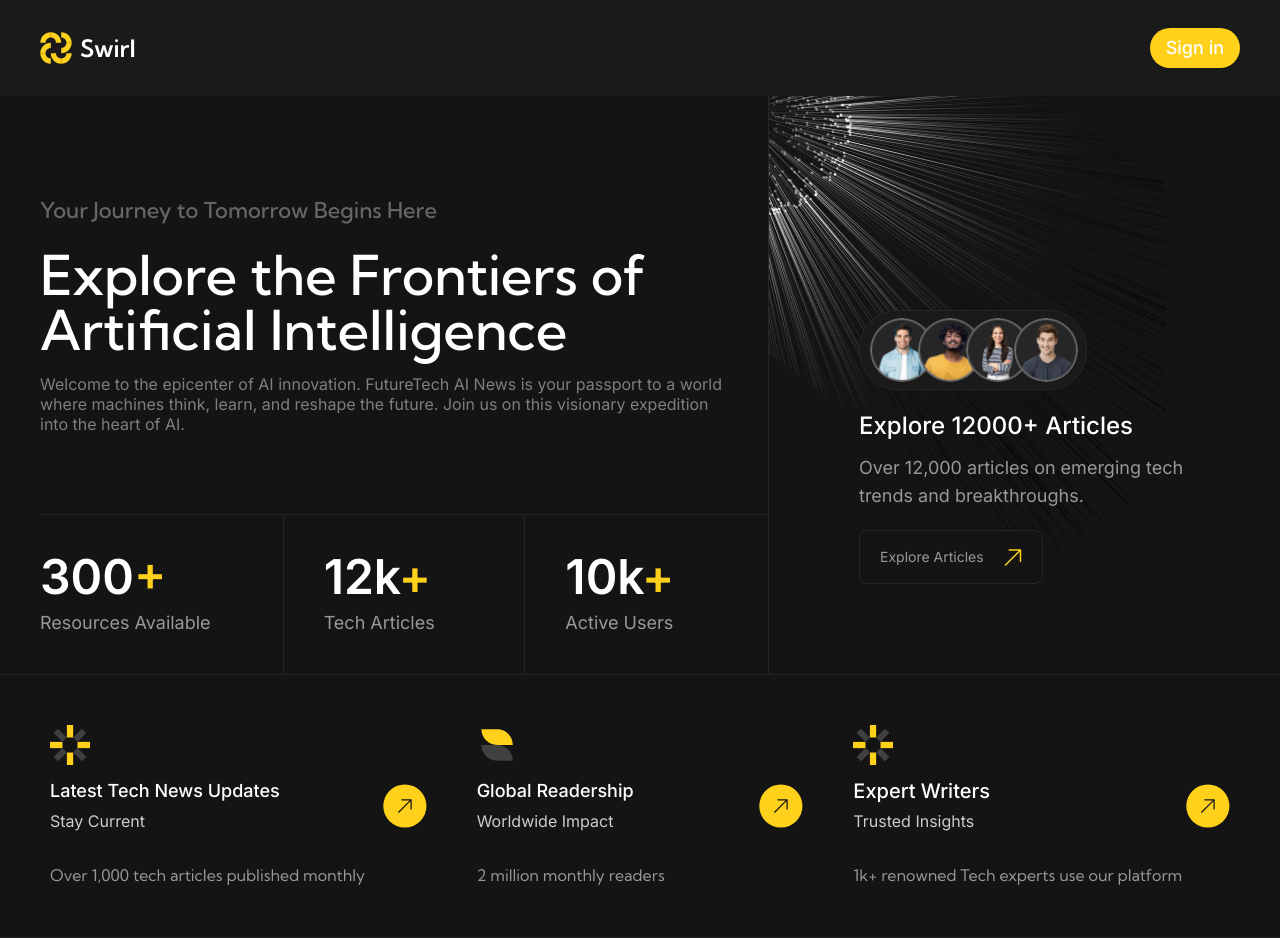
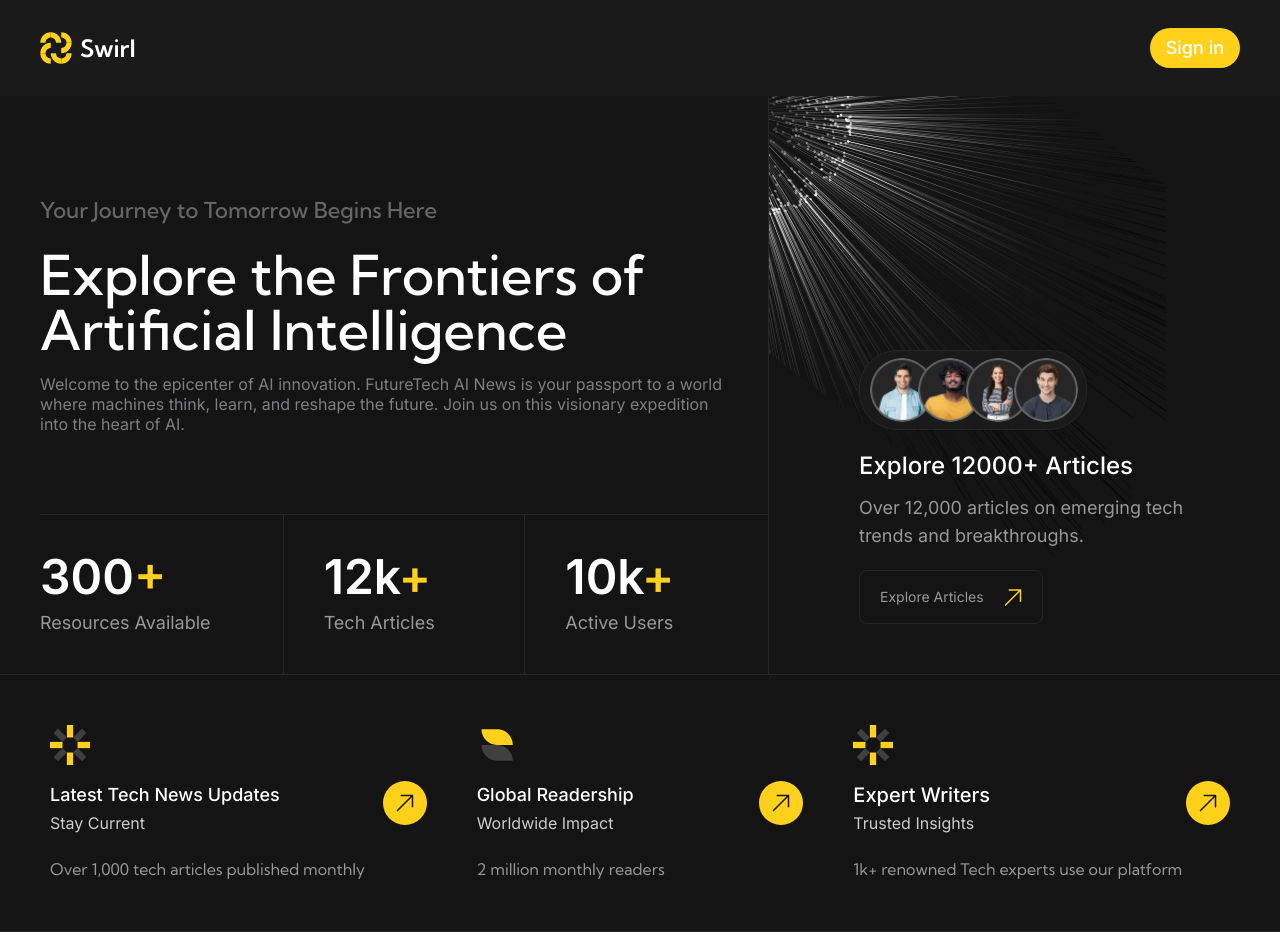
Before and after one commit to AbassKoyang/swirl, a React (Vite) app: page / in a window 1280 px wide. Built offline with nearby package versions, Linux system fonts and the light colour scheme.

Commit message:
completed HerofeatyresGrid

```diff
--- /dev/null
+++ b/src/components/ArrowLink.jsx
@@ -0,0 +1,12 @@
+import { Link } from "react-router-dom";
+import linkArrow from '../assets/linkarrow.svg'
+
+const ArrowLink = ({styles, location}) => {
+  return (
+    <Link to='/' aria-label={location} className={`size-[40px] lg:size-[44px] 2xl:size-[52px] bg-[#FFD11A] rounded-full flex items-center justify-center hover:opacity-90 transition-all duration-300 ease-in-out ${styles}`}>
+        <img src={linkArrow} alt="Arrow" className="size-[18px] lg:size-[18px] 2xl:size-[24px]" />
+    </Link>
+  )
+}
+
+export default ArrowLink;
--- a/src/components/Hero.jsx
+++ b/src/components/Hero.jsx
@@ -15,7 +15,7 @@ const Hero = () => {
         </div>
         <HeroStats />
       </div>
-      <div className="col-span-5 lg:col-span-2 self-start lg:self-stretch bg-transparent pt-[100px] pb-[40px] relative overflow-hidden flex flex-col items-start justify-end px-5 lg:pl-10 lg:pr-0 border-l border-l-[#262626]">
+      <div className="col-span-5 lg:col-span-2 self-start lg:self-stretch bg-transparent pt-[100px] relative overflow-hidden flex flex-col items-start justify-end px-5 lg:pl-10 lg:pr-0 border-l border-l-[#262626]">
         <img src={MoonEffect} alt="Moon effect" className="w-full lg:w-[80%] lg:h-[500px] absolute -top-2 -left-2 lg:-top-3 lg:-left-3" />
         <div className="p-[24px] lg:p-[50px] 2xl:p-[80px] z-20">
           <HeroAvatar />
--- a/src/components/HeroFeaturesGrid.jsx
+++ b/src/components/HeroFeaturesGrid.jsx
@@ -1,47 +1,40 @@
 import NewsUpdateIcon from '../assets/newsupdateicon.svg'
 import ExpertContributorsIcon from '../assets/newsupdateicon.svg'
 import GlobalReadershipIcon from '../assets/globalleadershipicon.svg'
-import ArrowButtonIcon from '../assets/Button.svg'
-import { Link } from 'react-router-dom'
+import ArrowLink from './ArrowLink'
 
 const HeroFeaturesGrid = () => {
   return (
-    <div className="w-full grid grid-cols-3 py-[50px] border-y border-y-[#262626]">
-        <div className="col-span-1 flex items-center justify-between lg:pl-[50px] 2xl:pl-20">
+    <div className="w-full grid grid-cols-3 border-y border-y-[#262626] px-5 lg:px-0">
+        <div className="col-span-3 lg:col-span-1 flex items-center justify-between py-[30px] lg:py-[50px] lg:pl-[50px] 2xl:pr-20 border-y border-y-[#262626] lg:border-0">
             <div className="">
                 <img src={NewsUpdateIcon} alt="News Update Icon" className='lg:size-[40px] 2xl:size-[50px]' />
-                <p className='font-medium font-inter lg:text-lg 2xl:text-xl text-white mt-3'>Latest Tech News Updates</p>
-                <p className='font-normal font-inter text-[#CCCCCC] lg:text-[16px] 2xl:text-lg mt-1'>Stay Current</p>
-                <p className='font-regular font-kumbh text-[#98989A] lg:text-[16px] 2xl:text-xl mt-[30px]'>Over 1,000 tech articles published monthly</p>
+                <p className='font-medium font-inter text-[16px] lg:text-lg 2xl:text-xl text-white mt-4'>Latest Tech News Updates</p>
+                <p className='font-normal font-inter text-sm text-[#CCCCCC] lg:text-[16px] 2xl:text-lg mt-1'>Stay Current</p>
+                <p className='font-regular font-kumbh text-[16px] text-[#98989A] lg:text-[16px] 2xl:text-xl mt-6 2xl:mt-[30px]'>Over 1,000 tech articles published monthly</p>
             </div>
 
-            <Link className='flex items-center justify-center'>
-                <img src={ArrowButtonIcon} alt="Link to Latest news page" className='lg:size-[44px] 2xl:size-[52px]' />
-            </Link>
+            <ArrowLink location='Link to articles' />
         </div>
-        <div className="col-span-1 flex items-center justify-between lg:px-[50px] 2xl:px-20">
+        <div className="col-span-3 lg:col-span-1 flex items-center justify-between py-[30px] lg:py-[50px] lg:px-[50px] 2xl:px-20 border-y border-y-[#262626] lg:border-0">
             <div className="">
                 <img src={GlobalReadershipIcon} alt="News Update Icon" className='lg:size-[40px] 2xl:size-[50px]' />
-                <p className='font-medium font-inter lg:text-lg 2xl:text-xl text-white mt-3'>Global Readership</p>
-                <p className='font-normal font-inter text-[#CCCCCC] lg:text-[16px] 2xl:text-lg mt-1'>Worldwide Impact</p>
-                <p className='font-regular font-kumbh text-[#98989A] lg:text-[16px] 2xl:text-xl mt-[30px]'>2 million monthly readers</p>
+                <p className='font-medium font-inter text-[16px] lg:text-lg 2xl:text-xl text-white mt-4'>Global Readership</p>
+                <p className='font-normal font-inter text-sm text-[#CCCCCC] lg:text-[16px] 2xl:text-lg mt-1'>Worldwide Impact</p>
+                <p className='font-regular font-kumbh text-[16px] text-[#98989A] lg:text-[16px] 2xl:text-xl mt-6 2xl:mt-[30px]'>2 million monthly readers</p>
             </div>
 
-            <Link className='flex items-center justify-center'>
-                <img src={ArrowButtonIcon} alt="Link to Latest news page" className='lg:size-[44px] 2xl:size-[52px]' />
-            </Link>
+            <ArrowLink location='Link to articles' />
         </div>
-        <div className="col-span-1 flex items-center justify-between lg:pr-[50px] 2xl:pr-20">
+        <div className="col-span-3 lg:col-span-1 flex items-center justify-between py-[30px] lg:py-[50px] lg:pr-[50px] 2xl:pl-20 border-y border-y-[#262626] lg:border-0">
             <div className="">
                 <img src={ExpertContributorsIcon} alt="News Update Icon" className='lg:size-[40px] 2xl:size-[50px]' />
-                <p className='font-medium font-inter text-xl text-white mt-3'>Expert Writers</p>
-                <p className='font-normal font-inter text-[#CCCCCC] lg:text-[16px] 2xl:text-lg mt-1'>Trusted Insights</p>
-                <p className='font-regular font-kumbh text-[#98989A] lg:text-[16px] 2xl:text-xl mt-[30px]'>1k+ renowned Tech experts use our platform</p>
+                <p className='font-medium font-inter text-[16px] text-xl text-white mt-4'>Expert Writers</p>
+                <p className='font-normal font-inter text-sm text-[#CCCCCC] lg:text-[16px] 2xl:text-lg mt-1'>Trusted Insights</p>
+                <p className='font-regular font-kumbh text-[16px] text-[#98989A] lg:text-[16px] 2xl:text-xl mt-6 2xl:mt-[30px]'>1k+ renowned Tech experts use our platform</p>
             </div>
 
-            <Link className='flex items-center justify-center'>
-                <img src={ArrowButtonIcon} alt="Link to Latest news page" className='lg:size-[44px] 2xl:size-[52px]' />
-            </Link>
+            <ArrowLink location='Link to articles' />
         </div>
     </div>
   )
--- a/src/components/HeroStats.jsx
+++ b/src/components/HeroStats.jsx
@@ -2,18 +2,18 @@
 const HeroStats = () => {
   return (
     <div className="w-full border-t border-t-[#262626] grid grid-cols-3 h-[160px] bg-transparent">
-        <div className="col-span-1 flex flex-col justify-center">
+        <div className="col-span-1 pr-5 lg:pr-0 flex flex-col justify-center">
             <h3 className="text-2xl lg:text-5xl font-inter font-semibold text-white mb-2">300<span className="text-[#FFD11A]">+</span></h3>
             <p className="text-sm lg:text-lg font-normal font-inter text-[#98989A]">Resources Available</p>
         </div>
-        <div className="col-span-1 pl-10 flex flex-col justify-center border-x border-x-[#262626]">
+        <div className="col-span-1 px-5 lg:pl-10 flex flex-col justify-center border-x border-x-[#262626]">
             <h3 className="text-2xl lg:text-5xl font-inter font-semibold text-white mb-2">12k<span className="text-[#FFD11A]">+</span></h3>
                 <p className="text-sm lg:text-lg font-normal font-inter text-[#98989A]">Tech Articles</p>
-            </div>
-        <div className="col-span-1 pl-10 flex flex-col justify-center">
+        </div>
+        <div className="col-span-1 pl-5 lg:pl-10 flex flex-col justify-center">
             <h3 className="text-2xl lg:text-5xl font-inter font-semibold text-white mb-2">10k<span className="text-[#FFD11A]">+</span></h3>
-                <p className="text-sm lg:text-lg font-normal font-inter text-[#98989A]">Active Users</p>
-            </div>
+            <p className="text-sm lg:text-lg font-normal font-inter text-[#98989A]">Active Users</p>
+        </div>
     </div>
   )
 }
```
Also changed, not shown: src/assets/Button.svg (deleted), src/assets/linkarrow.svg (added).
